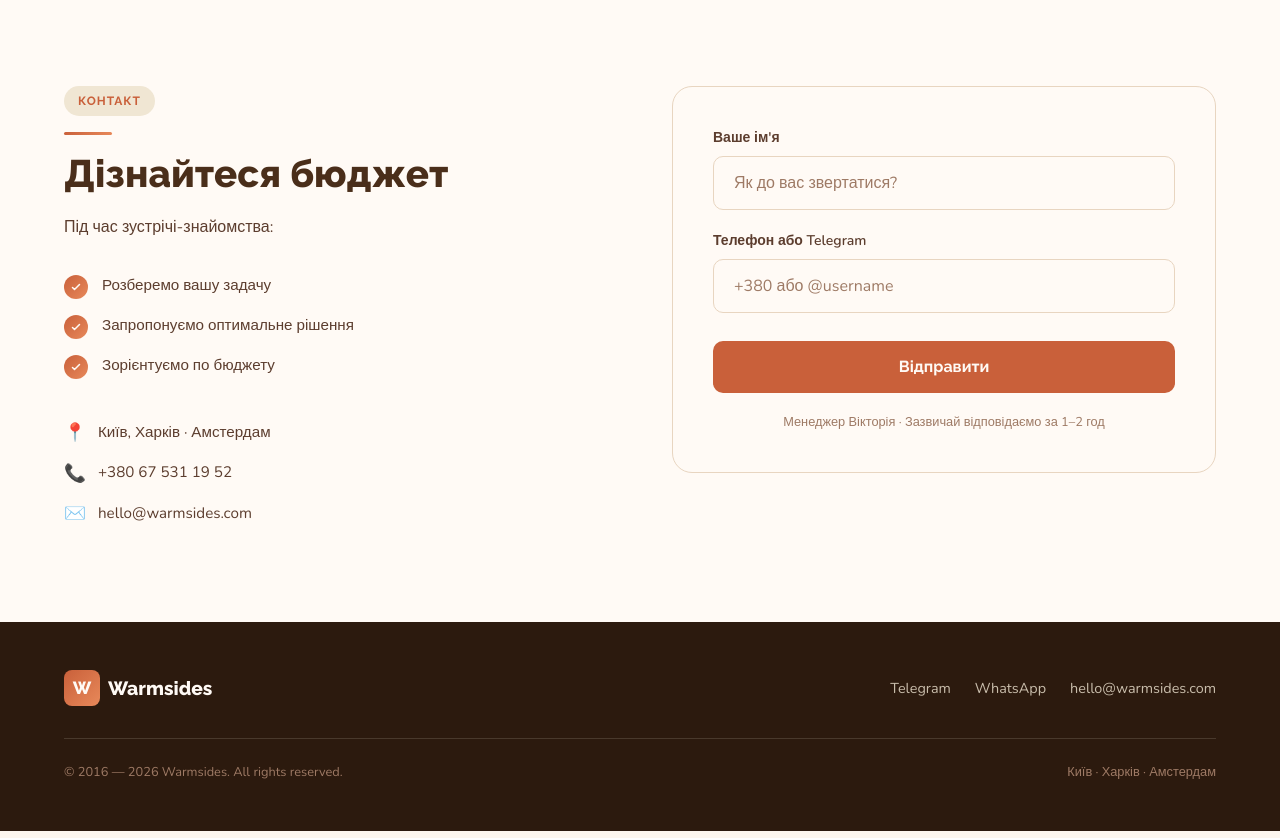
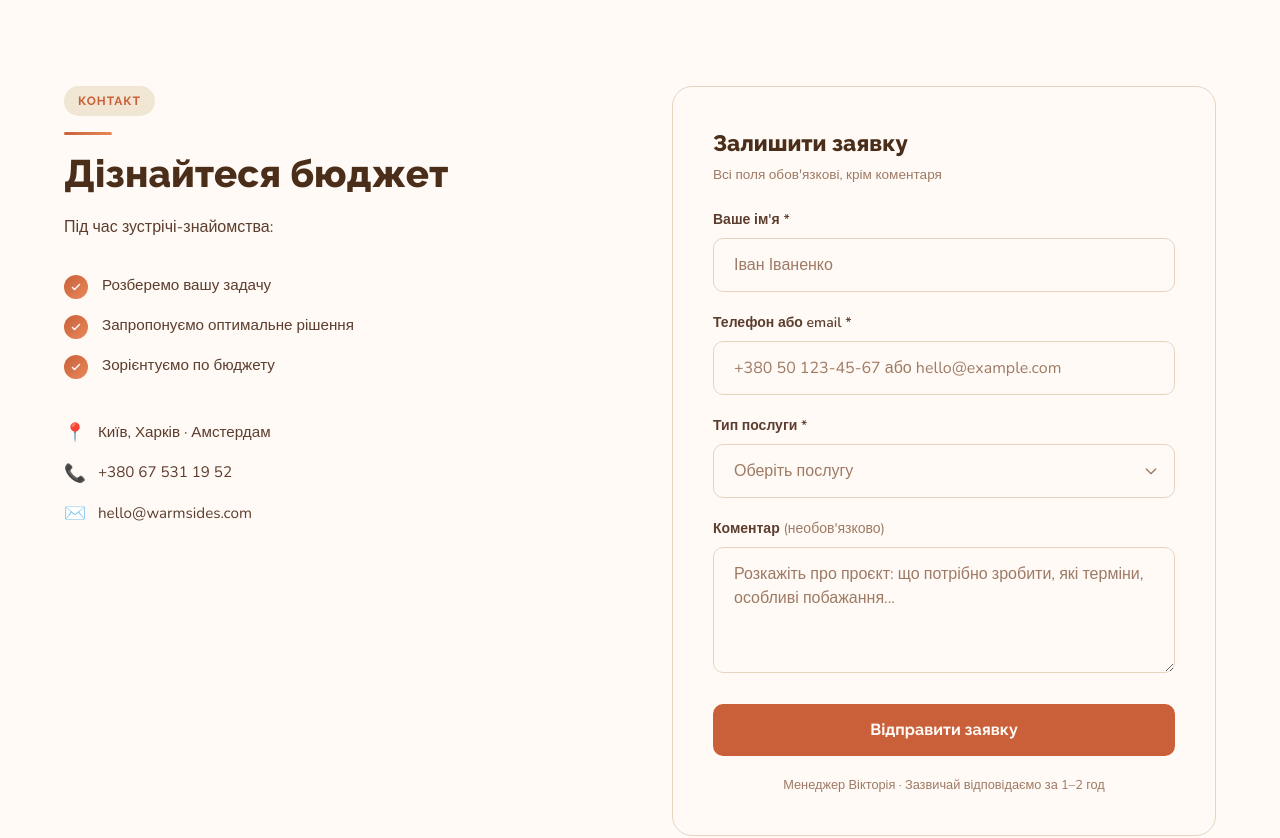
Before and after one commit to nicksolntsev2808/wamsides_landing, a React (Vite) app: page / in a window 1280 px wide. Shown: the part 6220-7058 px from the top of the page. Built offline with nearby package versions, Linux system fonts and the light colour scheme.

Commit message:
Add files via upload

```diff
--- a/index.html
+++ b/index.html
@@ -40,6 +40,8 @@
 		<form name="contact" data-netlify="true" netlify-honeypot="bot-field" hidden>
 			<input type="text" name="name" />
 			<input type="text" name="phone" />
+			<input type="text" name="service" />
+			<textarea name="comment"></textarea>
 			<input type="hidden" name="bot-field" />
 		</form>
 
--- a/src/web/pages/Home.tsx
+++ b/src/web/pages/Home.tsx
@@ -553,7 +553,7 @@ function Reviews() {
 
 /* ─── CONTACT ─── */
 function Contact() {
-  const [form, setForm] = useState({ name: "", phone: "" });
+  const [form, setForm] = useState({ name: "", phone: "", service: "", comment: "" });
   const [sent, setSent] = useState(() => new URLSearchParams(window.location.search).get("success") === "true");
   const [error, setError] = useState(false);
 
@@ -565,6 +565,8 @@ function Contact() {
         "form-name": "contact",
         name: form.name,
         phone: form.phone,
+        service: form.service,
+        comment: form.comment,
       });
       const res = await fetch("/", {
         method: "POST",
@@ -629,14 +631,27 @@ function Contact() {
           <div className="fade-up fade-up-delay-1">
             <div className="ws-card" style={{ padding: "2.5rem" }}>
               {sent ? (
-                <div style={{ textAlign: "center", padding: "2rem 0" }}>
-                  <div style={{ width: "3.5rem", height: "3.5rem", borderRadius: "50%", background: "linear-gradient(135deg, #C9603A, #E8895A)", display: "flex", alignItems: "center", justifyContent: "center", margin: "0 auto 1.25rem" }}>
-                    <svg width="24" height="24" fill="none" viewBox="0 0 24 24" stroke="#FFFAF5" strokeWidth="3">
+                <div style={{ textAlign: "center", padding: "2.5rem 1rem" }}>
+                  <div style={{ width: "5rem", height: "5rem", borderRadius: "50%", background: "linear-gradient(135deg, #C9603A, #E8895A)", display: "flex", alignItems: "center", justifyContent: "center", margin: "0 auto 1.75rem", boxShadow: "0 8px 24px rgba(201,96,58,0.3)" }}>
+                    <svg width="32" height="32" fill="none" viewBox="0 0 24 24" stroke="#FFFAF5" strokeWidth="2.5">
                       <path strokeLinecap="round" strokeLinejoin="round" d="M5 13l4 4L19 7" />
                     </svg>
                   </div>
-                  <h3 style={{ fontFamily: "Raleway, sans-serif", fontWeight: 700, color: "#4A2E1A", marginBottom: "0.5rem" }}>Дякуємо!</h3>
-                  <p style={{ fontFamily: "Nunito, sans-serif", color: "#9E7A65", fontSize: "0.95rem" }}>Ми зв'яжемося з вами найближчим часом.</p>
+                  <h3 style={{ fontFamily: "Raleway, sans-serif", fontWeight: 800, fontSize: "1.75rem", color: "#4A2E1A", marginBottom: "0.75rem" }}>Дякуємо за заявку!</h3>
+                  <p style={{ fontFamily: "Nunito, sans-serif", color: "#5C3D2E", fontSize: "1rem", lineHeight: 1.6, marginBottom: "1.5rem" }}>
+                    Менеджер Вікторія зв'яжеться з вами<br />протягом 1–2 годин у робочий час.
+                  </p>
+                  <div style={{ background: "#FFF3ED", borderRadius: "0.75rem", padding: "1rem 1.25rem", marginBottom: "1.75rem" }}>
+                    <p style={{ fontFamily: "Nunito, sans-serif", fontSize: "0.9rem", color: "#9E7A65", margin: 0 }}>
+                      Якщо терміново — напишіть нам одразу у Telegram
+                    </p>
+                    <a href="https://t.me/NS940828" target="_blank" rel="noopener noreferrer" style={{ fontFamily: "Nunito, sans-serif", fontWeight: 700, fontSize: "0.95rem", color: "#C9603A", textDecoration: "none" }}>
+                      @NS940828
+                    </a>
+                  </div>
+                  <a href="/" style={{ fontFamily: "Nunito, sans-serif", fontSize: "0.85rem", color: "#9E7A65", textDecoration: "underline" }}>
+                    Повернутися на головну
+                  </a>
                 </div>
               ) : (
                 <form
@@ -648,37 +663,83 @@ function Contact() {
                 >
                   <input type="hidden" name="form-name" value="contact" />
                   <input type="hidden" name="bot-field" />
+
+                  <div style={{ marginBottom: "0.25rem" }}>
+                    <h3 style={{ fontFamily: "Raleway, sans-serif", fontWeight: 800, fontSize: "1.4rem", color: "#4A2E1A", margin: "0 0 0.25rem" }}>Залишити заявку</h3>
+                    <p style={{ fontFamily: "Nunito, sans-serif", fontSize: "0.85rem", color: "#9E7A65", margin: 0 }}>Всі поля обов'язкові, крім коментаря</p>
+                  </div>
+
                   <div>
-                    <label style={{ fontFamily: "Nunito, sans-serif", fontWeight: 600, fontSize: "0.875rem", color: "#5C3D2E", display: "block", marginBottom: "0.5rem" }}>Ваше ім'я</label>
+                    <label style={{ fontFamily: "Nunito, sans-serif", fontWeight: 600, fontSize: "0.875rem", color: "#5C3D2E", display: "block", marginBottom: "0.5rem" }}>Ваше ім'я *</label>
                     <input
                       className="ws-input"
                       type="text"
                       name="name"
-                      placeholder="Як до вас звертатися?"
+                      placeholder="Іван Іваненко"
                       value={form.name}
                       onChange={e => setForm(f => ({ ...f, name: e.target.value }))}
                       required
                     />
                   </div>
+
                   <div>
-                    <label style={{ fontFamily: "Nunito, sans-serif", fontWeight: 600, fontSize: "0.875rem", color: "#5C3D2E", display: "block", marginBottom: "0.5rem" }}>Телефон або Telegram</label>
+                    <label style={{ fontFamily: "Nunito, sans-serif", fontWeight: 600, fontSize: "0.875rem", color: "#5C3D2E", display: "block", marginBottom: "0.5rem" }}>Телефон або email *</label>
                     <input
                       className="ws-input"
                       type="text"
                       name="phone"
-                      placeholder="+380 або @username"
+                      placeholder="+380 50 123-45-67 або hello@example.com"
                       value={form.phone}
                       onChange={e => setForm(f => ({ ...f, phone: e.target.value }))}
                       required
                     />
                   </div>
+
+                  <div>
+                    <label style={{ fontFamily: "Nunito, sans-serif", fontWeight: 600, fontSize: "0.875rem", color: "#5C3D2E", display: "block", marginBottom: "0.5rem" }}>Тип послуги *</label>
+                    <div style={{ position: "relative" }}>
+                      <select
+                        className="ws-input"
+                        name="service"
+                        value={form.service}
+                        onChange={e => setForm(f => ({ ...f, service: e.target.value }))}
+                        required
+                        style={{ appearance: "none", WebkitAppearance: "none", cursor: "pointer", color: form.service ? "#4A2E1A" : "#9E7A65" }}
+                      >
+                        <option value="" disabled>Оберіть послугу</option>
+                        <option value="Розробка сайту">Розробка сайту</option>
+                        <option value="Інтернет-магазин">Інтернет-магазин</option>
+                        <option value="Мобільний застосунок">Мобільний застосунок</option>
+                        <option value="Інше">Інше</option>
+                      </select>
+                      <svg style={{ position: "absolute", right: "1rem", top: "50%", transform: "translateY(-50%)", pointerEvents: "none", color: "#9E7A65" }} width="16" height="16" fill="none" viewBox="0 0 24 24" stroke="currentColor" strokeWidth="2">
+                        <path strokeLinecap="round" strokeLinejoin="round" d="M19 9l-7 7-7-7" />
+                      </svg>
+                    </div>
+                  </div>
+
+                  <div>
+                    <label style={{ fontFamily: "Nunito, sans-serif", fontWeight: 600, fontSize: "0.875rem", color: "#5C3D2E", display: "block", marginBottom: "0.5rem" }}>
+                      Коментар <span style={{ fontWeight: 400, color: "#9E7A65" }}>(необов'язково)</span>
+                    </label>
+                    <textarea
+                      className="ws-input"
+                      name="comment"
+                      placeholder="Розкажіть про проєкт: що потрібно зробити, які терміни, особливі побажання..."
+                      value={form.comment}
+                      onChange={e => setForm(f => ({ ...f, comment: e.target.value }))}
+                      rows={4}
+                      style={{ resize: "vertical", minHeight: "7rem" }}
+                    />
+                  </div>
+
                   {error && (
                     <p style={{ fontFamily: "Nunito, sans-serif", fontSize: "0.85rem", color: "#C9603A", margin: 0, textAlign: "center" }}>
                       Помилка відправки. Спробуйте ще раз або напишіть на hello@warmsides.com
                     </p>
                   )}
-                  <button type="submit" className="btn-primary" style={{ width: "100%", textAlign: "center", marginTop: "0.5rem" }}>
-                    Відправити
+                  <button type="submit" className="btn-primary" style={{ width: "100%", textAlign: "center", marginTop: "0.25rem" }}>
+                    Відправити заявку
                   </button>
                   <p style={{ fontFamily: "Nunito, sans-serif", fontSize: "0.8rem", color: "#9E7A65", textAlign: "center", margin: 0 }}>
                     Менеджер Вікторія · Зазвичай відповідаємо за 1–2 год
```
